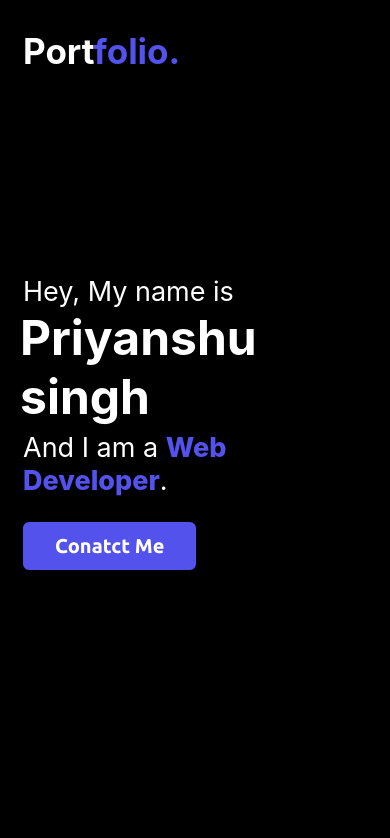
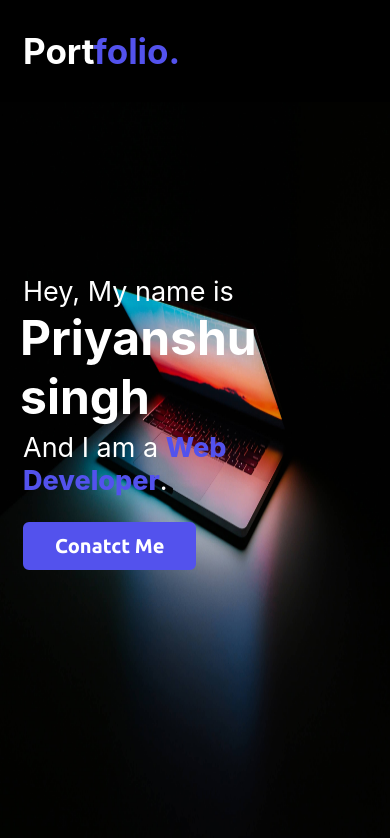
Before and after one commit to CHEEMS-1206/Portfolio, a React (Create React App) app: page / in a window 390 px wide. Shown: the top 838 px of the page. Built offline with nearby package versions, Linux system fonts and the light colour scheme.

Commit message:
set different background for mobile versions

```diff
--- a/src/Components/Styles/Responsiveness.css
+++ b/src/Components/Styles/Responsiveness.css
@@ -37,7 +37,10 @@
 
 @media screen and (max-width: 960px) {
   .home {
-    background-image: none;
+    background-image: url("../../Assets/Images/ales-nesetril-Im7lZjxeLhg-unsplash-min.jpg");
+    background-position: center center;
+    background-size: 100% 100%;
+    background-repeat: no repeat;
   }
   .navBar .menus {
     position: fixed;
```
